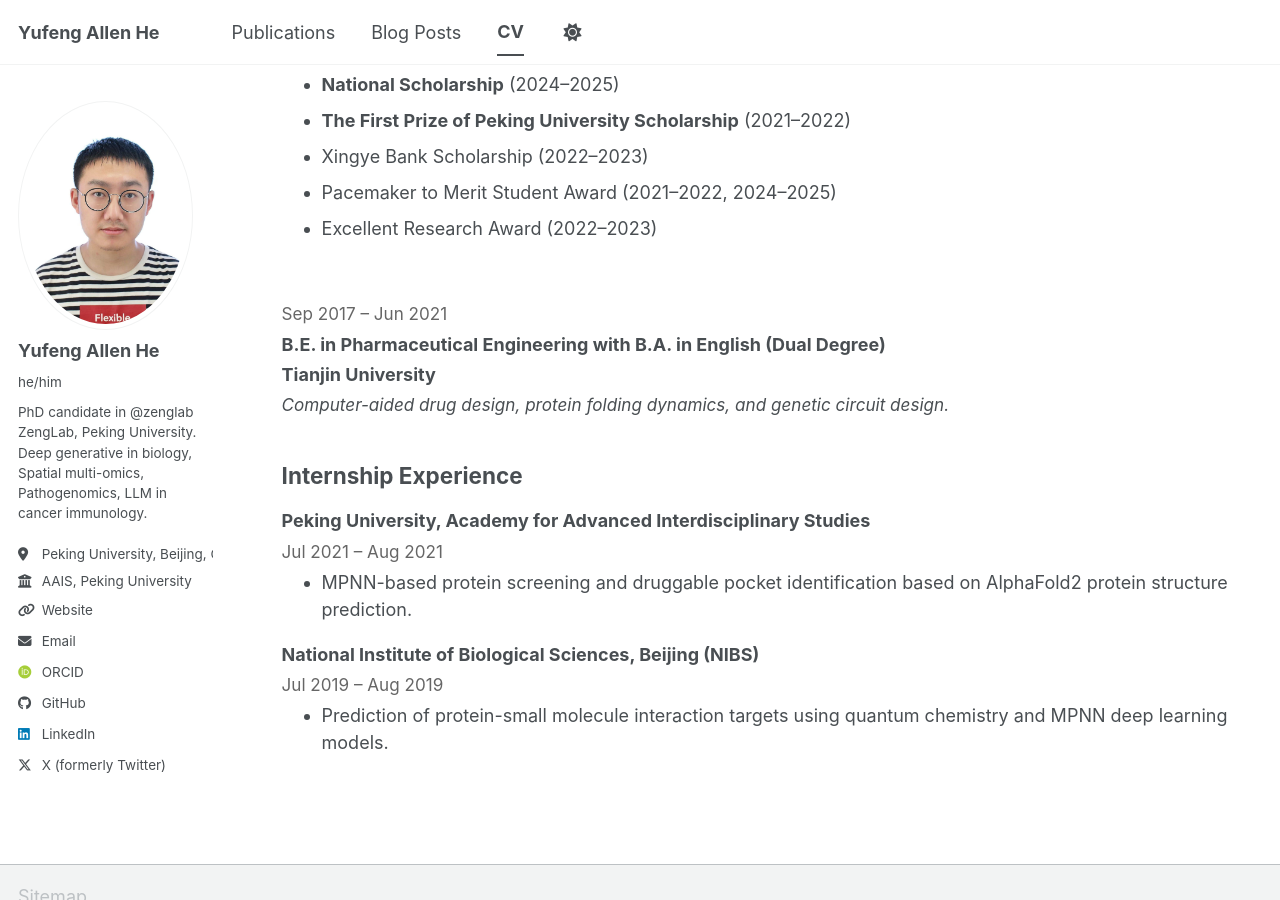
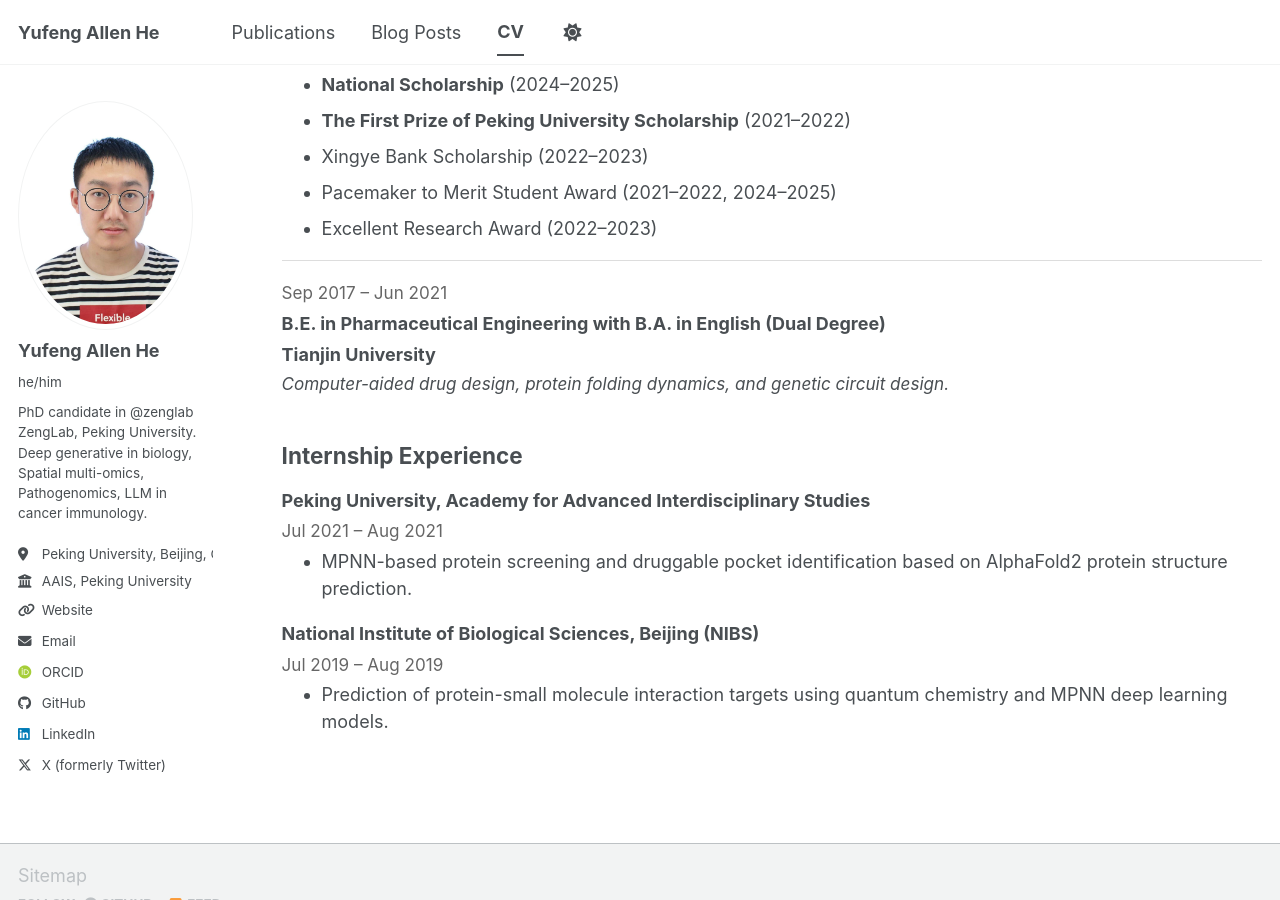
Before and after one commit to yufenghe-allen/yufenghe-allen.github.io, a Jekyll site: the page built from _pages/cv.md, in a window 1280 px wide and 900 px high, scrolled down 432 px. Built offline with Jekyll 4.4.1, drawn with Linux system fonts in a browser that asks for light colours; some web fonts are replaced; a script bundle is joined from its source files by our own code; library files that are not in the unit come from our copies.

Commit message:
Update cv.md

```diff
--- a/_pages/cv.md
+++ b/_pages/cv.md
@@ -39,7 +39,7 @@
   <li>Excellent Research Award (2022–2023)</li>
 </ul>
 
-<div style="height: 1.2em;"></div>
+<hr style="margin: 0.5em 0 0.5em 0; border: none; border-top: 1px solid #ddd;">
 
 <p style="margin-bottom: 0.2em;"><span style="font-size: 0.95em; color: #666;">Sep 2017 – Jun 2021</span></p>
 
```
